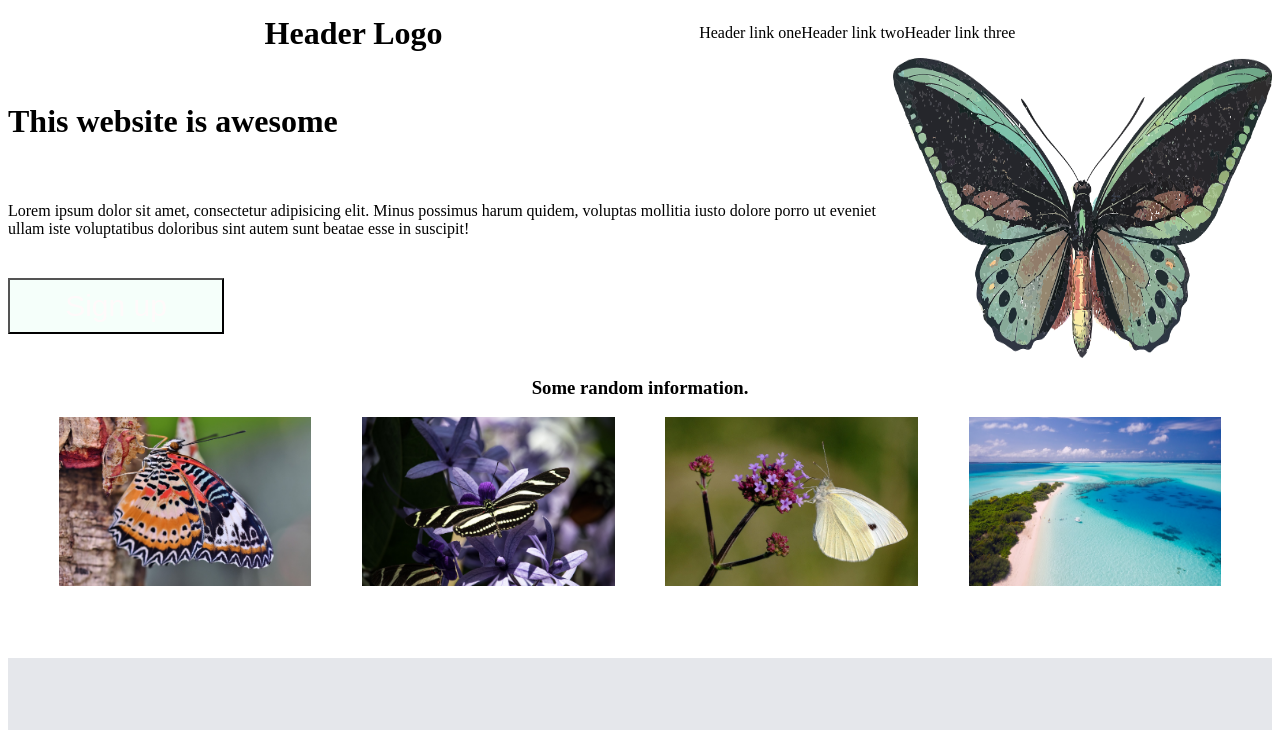
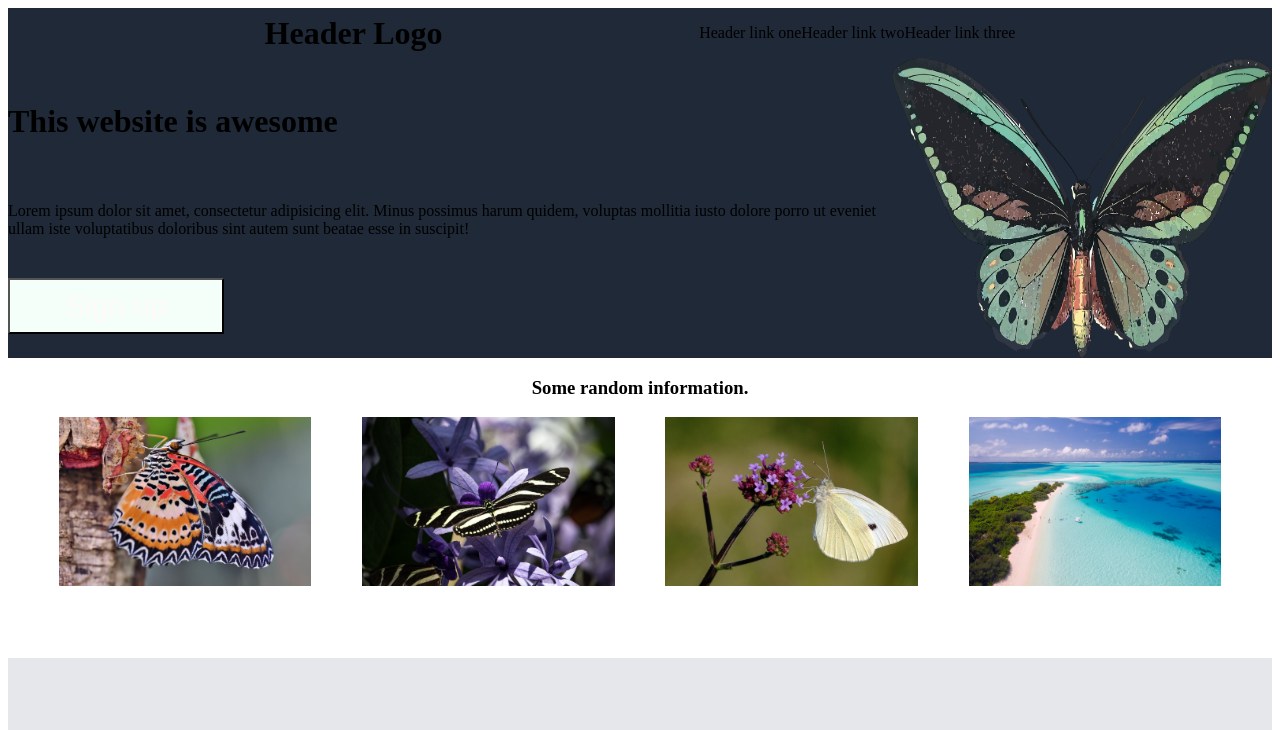
Before and after one commit to BohoBunny/odin-Landing-Page, a plain HTML site: page Index.html in a window 1280 px wide. Shown: the top 730 px of the page. Drawn offline with Linux system fonts and the light colour scheme.

Commit message:
style: Add background color to .info and .header rulesets

```diff
--- a/Style.css
+++ b/Style.css
@@ -18,11 +18,13 @@ body{
     justify-content: space-evenly;
     align-items: center;
     height: 50px;
+    background-color: #1F2937;
 }
 
 .intro{
     justify-content: center;
-    height: 300px
+    height: 300px;
+    background-color: #1F2937;
 }
 .info {
     flex-direction: column;
```
